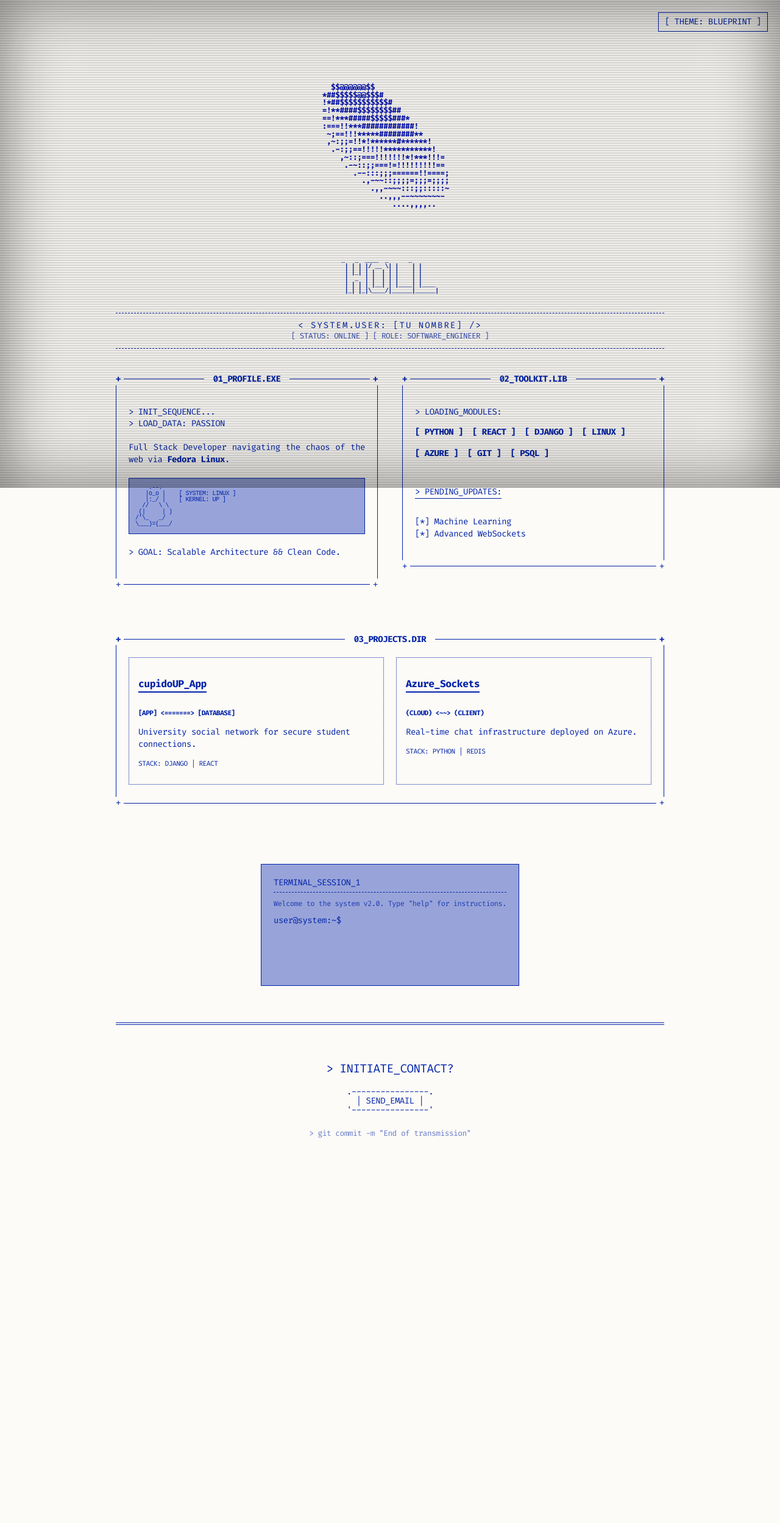
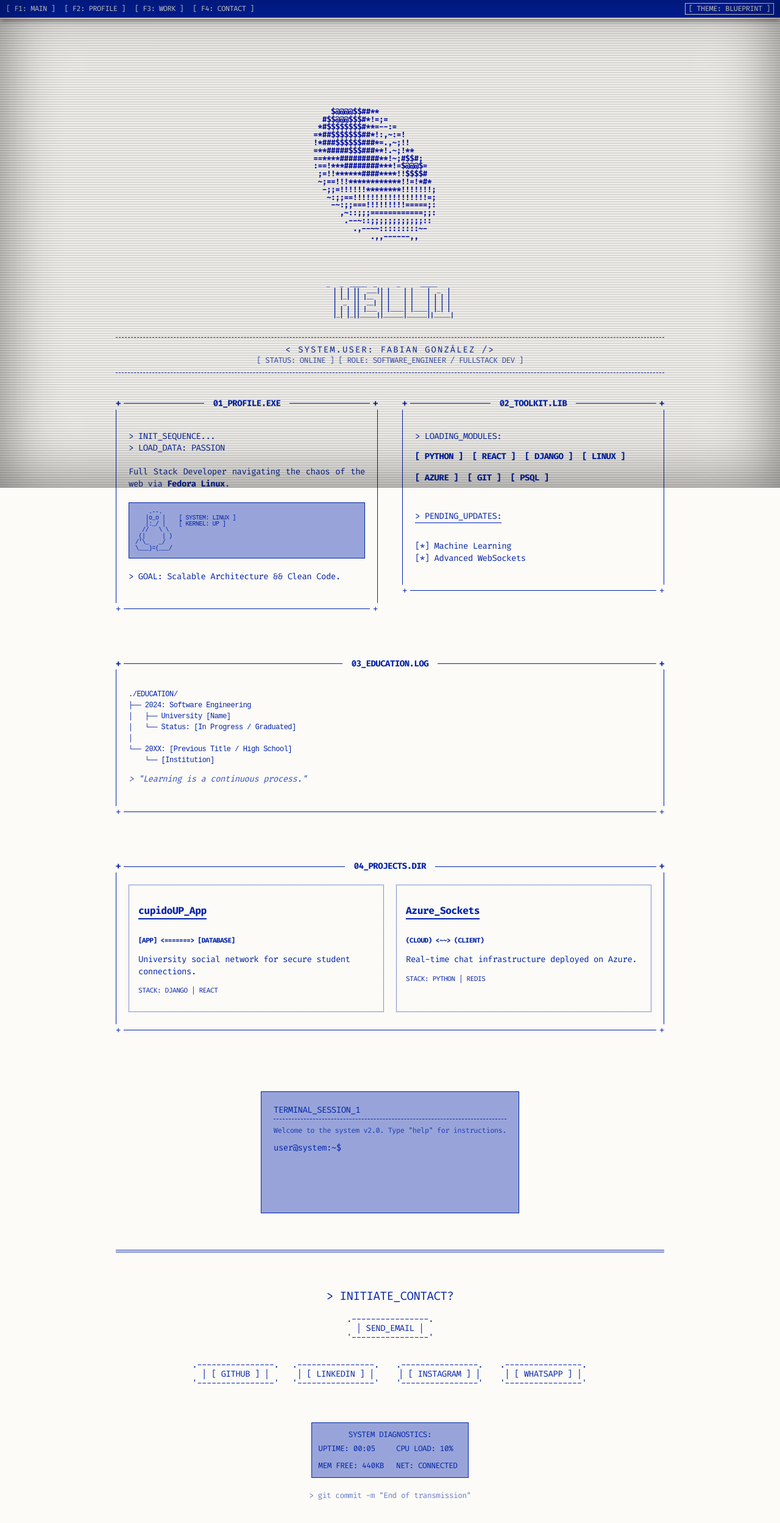
Before and after one commit to Albonire/portfolio-ascii, a React (Vite) app: page / in a window 1280 px wide. Shown: the top 2498 px of the page at 61% size. Before the commit the page ends 1928 px from the top, so only its background shows below. Built offline with nearby package versions, Linux system fonts and the light colour scheme.

Commit message:
feat: Implement `AsciiNavbar` and `SystemFooter` components, refactor `App.jsx` content, and add navigation hover styles.

```diff
--- a/src/App.jsx
+++ b/src/App.jsx
@@ -1,9 +1,9 @@
 import React, { useState, useEffect } from 'react';
 import AsciiHero from './components/ascii/AsciiHero';
 import AsciiPanel from './components/ui/AsciiPanel';
-import AsciiButton from './components/ui/AsciiButton';
 import InteractiveTerminal from './components/ui/InteractiveTerminal';
-import ThemeSwitcher from './components/ui/ThemeSwitcher';
+import AsciiNavbar from './components/ui/AsciiNavbar';
+import SystemFooter from './components/ui/SystemFooter';
 
 function App() {
   const [theme, setTheme] = useState('blueprint');
@@ -18,23 +18,26 @@ function App() {
       setTheme(themes[nextIndex]);
   };
 
-  // ASCII Title "Graphic"
+  // ASCII Title "HELLO"
   const titleAscii = `
-  _   _  ____  _      _
- | | | |/ __ \\| |    | |
- | |_| | |  | | |    | |
- |  _  | |  | | |    | |
- | | | | |__| | |____| |____
- |_| |_|\\____/|______|______|
+   _   _  _____  _      _      _____
+  | | | ||  ___|| |    | |    |  _  |
+  | |_| || |__  | |    | |    | | | |
+  |  _  ||  __| | |    | |    | | | |
+  | | | || |___ | |____| |____| |_| |
+  |_| |_||_____||______|______||_____|
  `.trim();
 
   return (
     <div className="crt" style={{ maxWidth: '900px', margin: '0 auto', minHeight: '100vh', display: 'flex', flexDirection: 'column' }}>
 
-      <ThemeSwitcher currentTheme={theme} navigateTheme={navigateTheme} />
+      {/* Navbar now includes Theme Switcher logic if we pass it down,
+          OR we treat Navbar as a layout container.
+          Let's pass the theme controls to Navbar for integration. */}
+      <AsciiNavbar currentTheme={theme} toggleTheme={navigateTheme} />
 
       {/* HEADER SECTION */}
-      <header style={{ textAlign: 'center', marginBottom: '40px', paddingTop: '40px' }}>
+      <header id="main" style={{ textAlign: 'center', marginBottom: '40px', paddingTop: '80px' }}>
 
         {/* 3D ASCII Object */}
         <div style={{ marginBottom: '20px' }}>
@@ -55,16 +58,16 @@ function App() {
 
         <div style={{ marginTop: '10px', borderTop: '1px dashed var(--term-ink)', borderBottom: '1px dashed var(--term-ink)', padding: '10px 0' }}>
             <p style={{ margin: 0, textTransform: 'uppercase', letterSpacing: '2px' }}>
-                &lt; SYSTEM.USER: [TU NOMBRE] /&gt;
+                &lt; SYSTEM.USER: FABIAN GONZÁLEZ /&gt;
             </p>
             <p style={{ margin: 0, fontSize: '0.9em', opacity: 0.8 }}>
-                [ STATUS: ONLINE ] [ ROLE: SOFTWARE_ENGINEER ]
+                [ STATUS: ONLINE ] [ ROLE: SOFTWARE_ENGINEER / FULLSTACK DEV ]
             </p>
         </div>
       </header>
 
       {/* GRID LAYOUT */}
-      <div style={{ display: 'grid', gridTemplateColumns: 'repeat(auto-fit, minmax(350px, 1fr))', gap: '40px' }}>
+      <div style={{ display: 'grid', gridTemplateColumns: 'repeat(auto-fit, minmax(350px, 1fr))', gap: '40px' }} id="profile">
 
           {/* PROFILE */}
           <AsciiPanel title="01_PROFILE.exe">
@@ -104,7 +107,7 @@ function App() {
                           fontWeight: 'bold',
                           transition: 'color 0.2s'
                       }}
-                      onMouseEnter={(e) => { e.target.textContent = `> ${tech.replace(/[\[\]]/g, '')} <`; }}
+                      onMouseEnter={(e) => { e.target.textContent = `> ${tech.replace(/[[]]/g, '')} <`; }}
                       onMouseLeave={(e) => { e.target.textContent = tech; }}
                       >
                           {tech}
@@ -122,9 +125,27 @@ function App() {
           </AsciiPanel>
       </div>
 
+      {/* EDUCATION SECTION */}
+      <div style={{ marginTop: '40px' }}>
+          <AsciiPanel title="03_EDUCATION.log">
+              <pre style={{ fontSize: '12px', lineHeight: '1.5', whiteSpace: 'pre-wrap' }}>
+{`./EDUCATION/
+├── 2024: Software Engineering
+│   ├── University [Name]
+│   └── Status: [In Progress / Graduated]
+│
+└── 20XX: [Previous Title / High School]
+    └── [Institution]`}
+              </pre>
+              <p style={{ marginTop: '10px', fontStyle: 'italic', opacity: 0.8 }}>
+                  &gt; "Learning is a continuous process."
+              </p>
+          </AsciiPanel>
+      </div>
+
       {/* PROJECTS */}
-      <div style={{ marginTop: '40px' }}>
-        <AsciiPanel title="03_PROJECTS.dir">
+      <div style={{ marginTop: '40px' }} id="projects">
+        <AsciiPanel title="04_PROJECTS.dir">
 
             <div style={{ display: 'grid', gridTemplateColumns: 'repeat(auto-fit, minmax(300px, 1fr))', gap: '20px' }}>
 
@@ -156,18 +177,7 @@ function App() {
       <InteractiveTerminal />
 
       {/* FOOTER */}
-      <div style={{ textAlign: 'center', margin: '40px 0', borderTop: '4px double var(--term-ink)', paddingTop: '40px' }}>
-          <p style={{ fontSize: '1.2rem', textTransform: 'uppercase' }}>&gt; INITIATE_CONTACT?</p>
-
-          <AsciiButton href="mailto:tuemail@ejemplo.com" className="glitch-hover">
-              SEND_EMAIL
-          </AsciiButton>
-
-          <br /><br />
-          <div style={{ opacity: 0.6, fontSize: '0.8rem' }}>
-              &gt; git commit -m "End of transmission"
-          </div>
-      </div>
+      <SystemFooter />
 
     </div>
   );
--- /dev/null
+++ b/src/components/ui/AsciiNavbar.jsx
@@ -0,0 +1,76 @@
+import React from 'react';
+
+const AsciiNavbar = ({ currentTheme, toggleTheme }) => {
+    const scrollToSection = (id) => {
+        const element = document.getElementById(id);
+        if (element) {
+            element.scrollIntoView({ behavior: 'smooth' });
+        }
+    };
+
+    return (
+        <div style={{
+            position: 'fixed',
+            top: 0,
+            left: 0,
+            width: '100%',
+            backgroundColor: 'var(--term-ink)',
+            color: 'var(--term-bg)',
+            fontFamily: 'Fira Code, monospace',
+            padding: '5px 10px',
+            zIndex: 9999,
+            display: 'flex',
+            justifyContent: 'space-between',
+            alignItems: 'center',
+            fontSize: '12px',
+            borderBottom: '2px solid var(--term-bg)',
+            boxShadow: '0 2px 10px rgba(0,0,0,0.5)'
+        }}>
+            <div style={{ display: 'flex', gap: '15px', flexWrap: 'wrap' }}>
+                <span
+                    style={{ cursor: 'pointer' }}
+                    onClick={() => window.scrollTo({ top: 0, behavior: 'smooth' })}
+                    className="nav-item"
+                >
+                    [ F1: MAIN ]
+                </span>
+                <span
+                    style={{ cursor: 'pointer' }}
+                    onClick={() => scrollToSection('profile')}
+                    className="nav-item"
+                >
+                    [ F2: PROFILE ]
+                </span>
+                <span
+                    style={{ cursor: 'pointer' }}
+                    onClick={() => scrollToSection('projects')}
+                    className="nav-item"
+                >
+                    [ F3: WORK ]
+                </span>
+                <span
+                    style={{ cursor: 'pointer' }}
+                    onClick={() => scrollToSection('contact')}
+                    className="nav-item"
+                >
+                    [ F4: CONTACT ]
+                </span>
+            </div>
+
+            <div style={{ display: 'flex', alignItems: 'center', gap: '20px' }}>
+                <span
+                    onClick={toggleTheme}
+                    style={{ cursor: 'pointer', border: '1px solid var(--term-bg)', padding: '0 5px' }}
+                    className="nav-item"
+                >
+                    [ THEME: {currentTheme ? currentTheme.toUpperCase() : 'BLUEPRINT'} ]
+                </span>
+                <span style={{ display: 'none', md: { display: 'block' } }}>
+                    MEM: 64KB OK
+                </span>
+            </div>
+        </div>
+    );
+};
+
+export default AsciiNavbar;
--- /dev/null
+++ b/src/components/ui/SystemFooter.jsx
@@ -0,0 +1,71 @@
+import React, { useState, useEffect } from 'react';
+import AsciiButton from './AsciiButton';
+
+const SystemFooter = () => {
+    const [uptime, setUptime] = useState(0);
+    const [cpu, setCpu] = useState(12);
+    const [ram, setRam] = useState(402);
+
+    useEffect(() => {
+        const interval = setInterval(() => {
+            setUptime(u => u + 1);
+            setCpu(Math.floor(Math.random() * 30) + 5);
+            setRam(400 + Math.floor(Math.random() * 50));
+        }, 1000);
+        return () => clearInterval(interval);
+    }, []);
+
+    const formatTime = (seconds) => {
+        const mins = Math.floor(seconds / 60);
+        const secs = seconds % 60;
+        return `${mins.toString().padStart(2, '0')}:${secs.toString().padStart(2, '0')}`;
+    };
+
+    return (
+        <div style={{
+            textAlign: 'center',
+            margin: '40px 0 0 0',
+            borderTop: '4px double var(--term-ink)',
+            paddingTop: '40px',
+            paddingBottom: '20px'
+        }} id="contact">
+            <p style={{ fontSize: '1.2rem', textTransform: 'uppercase' }}>&gt; INITIATE_CONTACT?</p>
+
+            <AsciiButton href="mailto:tuemail@ejemplo.com" className="glitch-hover">
+                SEND_EMAIL
+            </AsciiButton>
+
+            <div style={{ marginTop: '30px', display: 'flex', justifyContent: 'center', gap: '20px', flexWrap: 'wrap' }}>
+                <AsciiButton href="https://github.com/" className="glitch-hover">[ GITHUB ]</AsciiButton>
+                <AsciiButton href="https://linkedin.com/" className="glitch-hover">[ LINKEDIN ]</AsciiButton>
+                <AsciiButton href="https://instagram.com/" className="glitch-hover">[ INSTAGRAM ]</AsciiButton>
+                <AsciiButton href="https://whatsapp.com/" className="glitch-hover">[ WHATSAPP ]</AsciiButton>
+            </div>
+
+            <br /><br />
+
+            <div style={{
+                border: '1px solid var(--term-ink)',
+                display: 'inline-block',
+                padding: '10px',
+                marginTop: '20px',
+                fontSize: '0.8rem',
+                backgroundColor: 'var(--term-dim)'
+            }}>
+                <div>SYSTEM DIAGNOSTICS:</div>
+                <div style={{ display: 'grid', gridTemplateColumns: '1fr 1fr', gap: '10px 20px', marginTop: '5px', textAlign: 'left' }}>
+                    <span>UPTIME: {formatTime(uptime)}</span>
+                    <span>CPU LOAD: {cpu}%</span>
+                    <span>MEM FREE: {ram}KB</span>
+                    <span>NET: CONNECTED</span>
+                </div>
+            </div>
+
+            <div style={{ opacity: 0.6, fontSize: '0.8rem', marginTop: '20px' }}>
+                &gt; git commit -m "End of transmission"
+            </div>
+        </div>
+    );
+};
+
+export default SystemFooter;
--- a/src/index.css
+++ b/src/index.css
@@ -120,3 +120,8 @@ a {
     80% { transform: translate(0.5px, 0) }
     100% { transform: translate(0) }
 }
+
+.nav-item:hover {
+    background-color: var(--term-bg);
+    color: var(--term-ink);
+}
```
